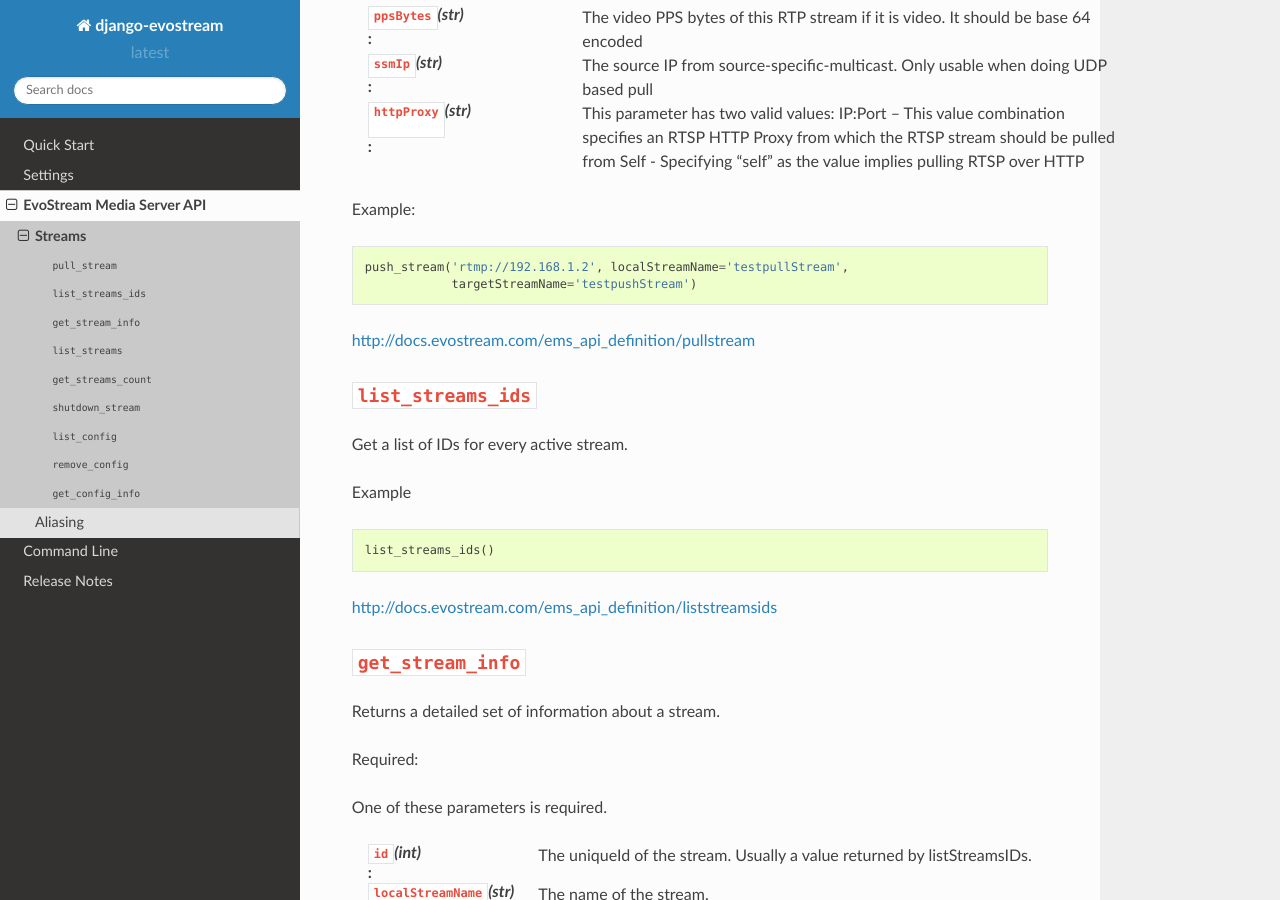
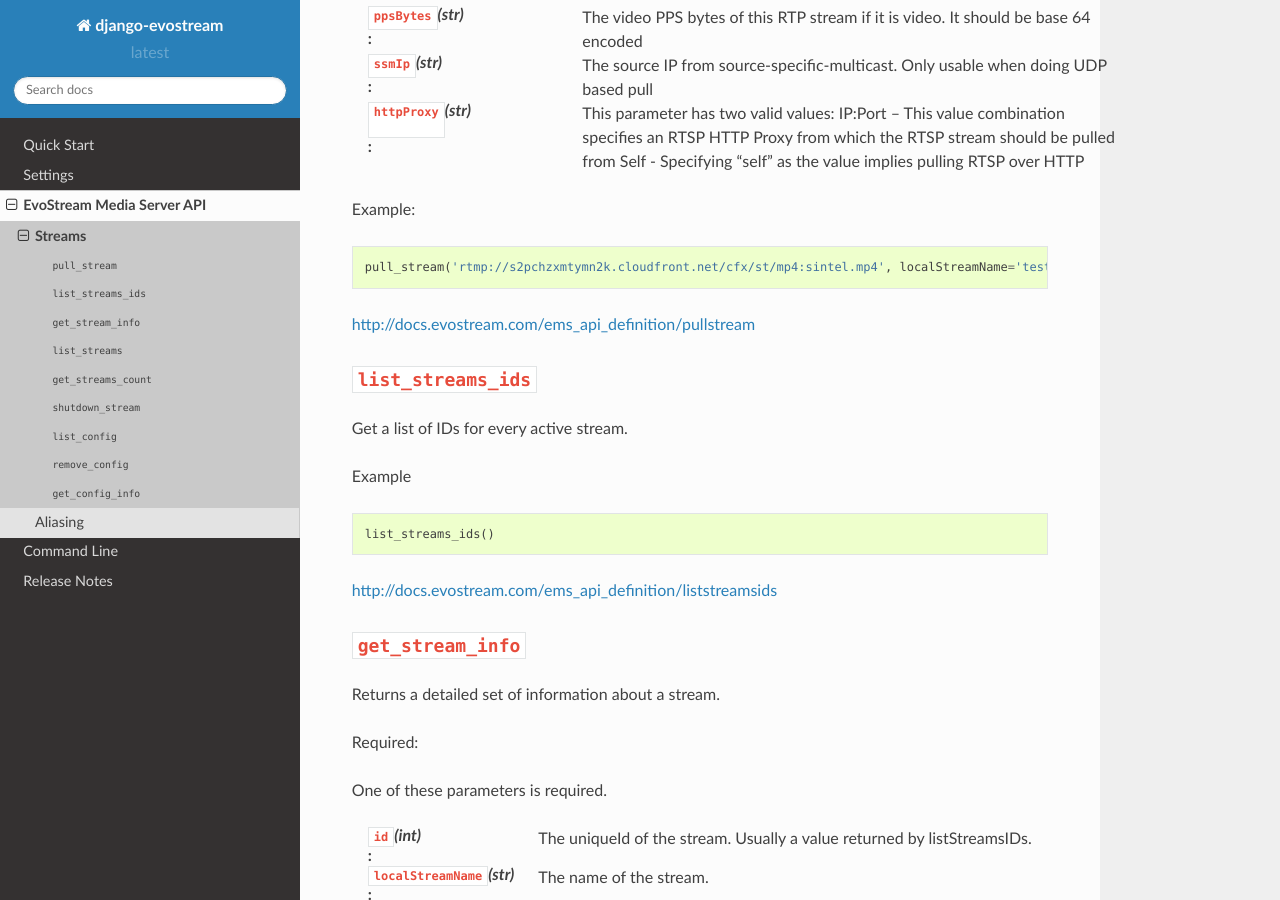
Before and after one commit to tomi77/django-evostream, a Sphinx documentation site: the page built from docs/api_streams.rst, in a window 1280 px wide and 900 px high, scrolled down 1287 px. Built offline with Sphinx 7.4.7 and the Read the Docs theme 2.0.0, drawn with Linux system fonts in a browser that asks for light colours.

Commit message:
fix pullstream doc

```diff
--- a/docs/api_streams.rst
+++ b/docs/api_streams.rst
@@ -103,8 +103,7 @@ Optional:
 
 Example::
 
- push_stream('rtmp://192.168.1.2', localStreamName='testpullStream',
-             targetStreamName='testpushStream')
+ pull_stream('rtmp://s2pchzxmtymn2k.cloudfront.net/cfx/st/mp4:sintel.mp4', localStreamName='testpullStream')
 
 http://docs.evostream.com/ems_api_definition/pullstream
 
```
